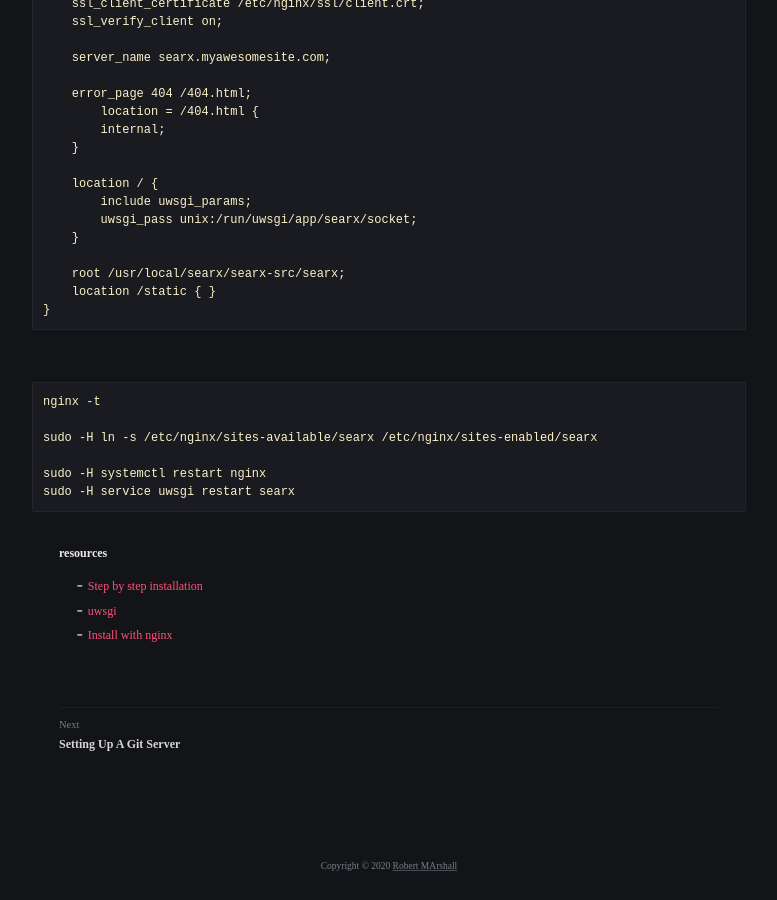
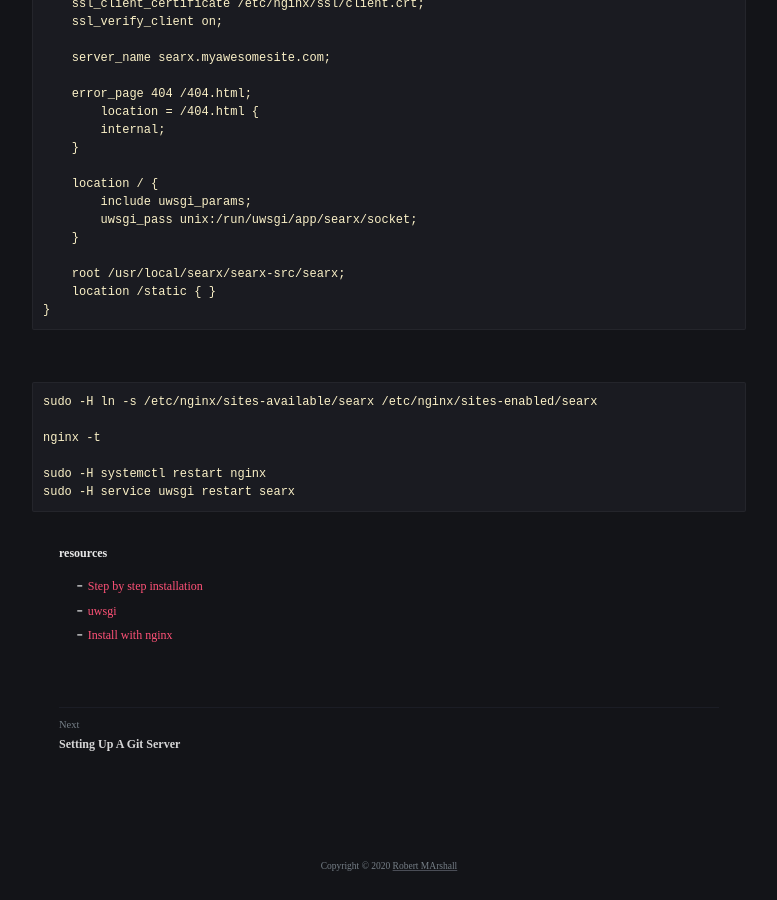
Before and after one commit to robert-marshall/xyz, a Jekyll site: the page built from _posts/2020-12-05-install-searx-on-debian.md, in a window 1280 px wide and 900 px high, scrolled down 3822 px. Shown: the whole window, without its empty margins (251-1028 px from the left). Built offline with Jekyll 4.4.1, drawn with Linux system fonts in a browser that asks for light colours.

Commit message:
SHIT ===> GOLD

````diff
--- a/_posts/2020-12-05-install-searx-on-debian.md
+++ b/_posts/2020-12-05-install-searx-on-debian.md
@@ -224,9 +224,9 @@ server {
 <br />
 
 ```
+sudo -H ln -s /etc/nginx/sites-available/searx /etc/nginx/sites-enabled/searx
+
 nginx -t
-
-sudo -H ln -s /etc/nginx/sites-available/searx /etc/nginx/sites-enabled/searx
 
 sudo -H systemctl restart nginx
 sudo -H service uwsgi restart searx
````
